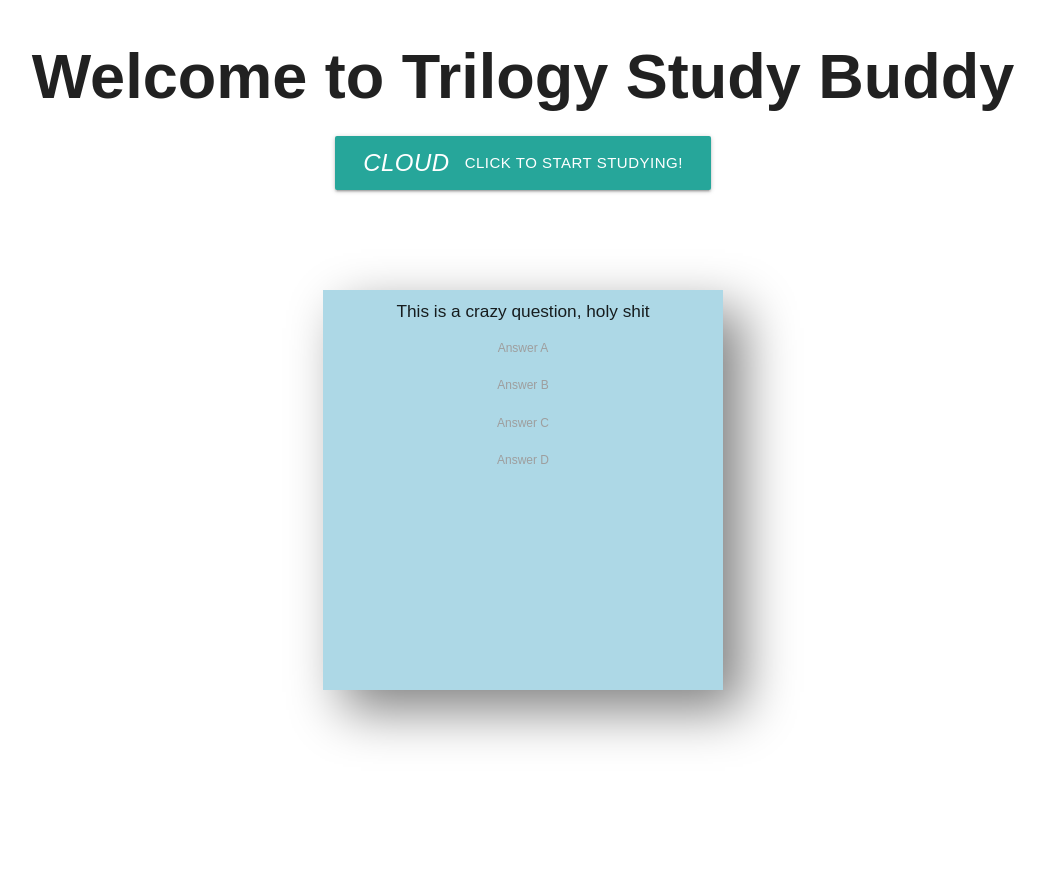
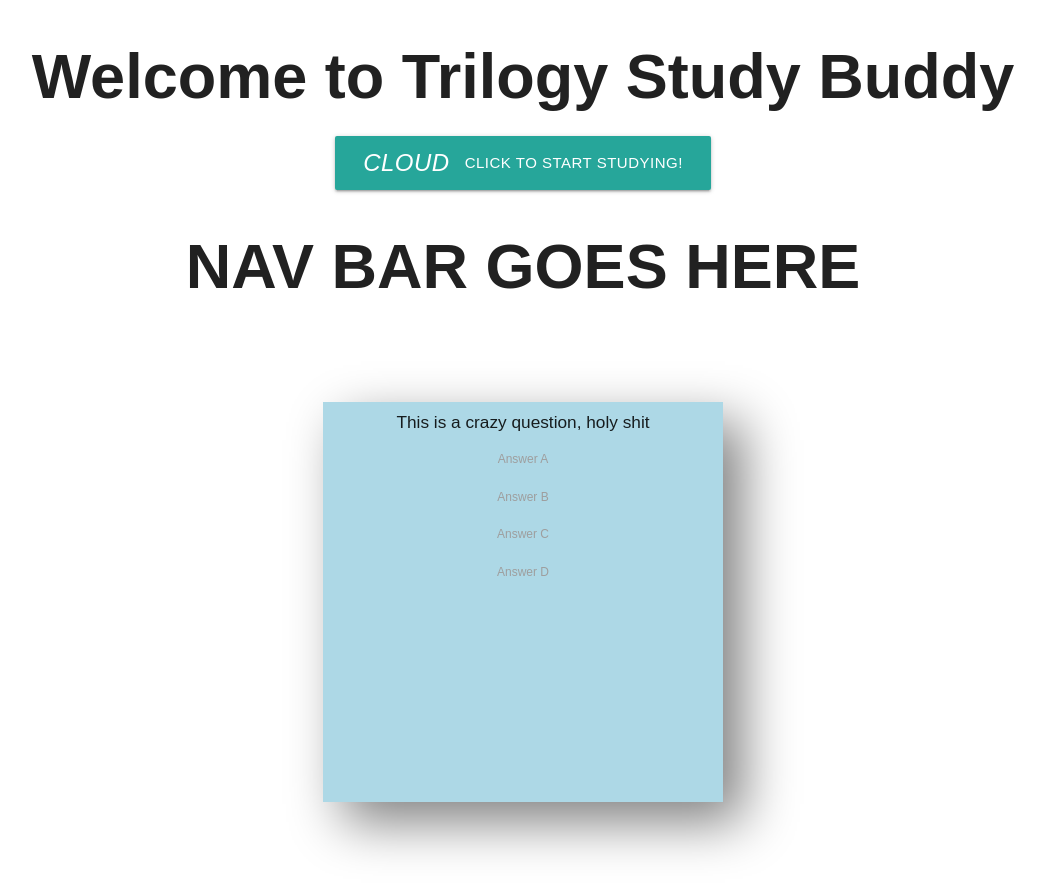
Before and after one commit to amesmr/js-flashcards, a React (Create React App) app in the folder client/: page / in a window 1280 px wide. Shown: the top 894 px of the page, without its empty margins (117-1162 px from the left). Built offline with nearby package versions, Linux system fonts and the light colour scheme.

Commit message:
updated FlashCardContainer

```diff
--- a/client/src/containers/FlashCardContainer/FlashCardContainer.js
+++ b/client/src/containers/FlashCardContainer/FlashCardContainer.js
@@ -6,6 +6,7 @@ class FlashCardContainer extends Component {
     render() {
         return (
             <div className = "fcContainer">
+            <h1>NAV BAR GOES HERE</h1>
                 <FlashCard
                     question="This is a crazy question, holy shit"
                     answers ={["Answer A", "Answer B","Answer C","Answer D"]}
```
Also changed, not shown: 1 other file (tests, documents, lock files or other folders).
